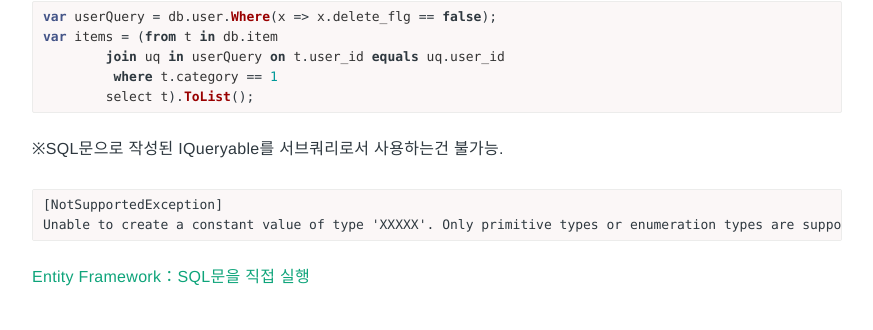
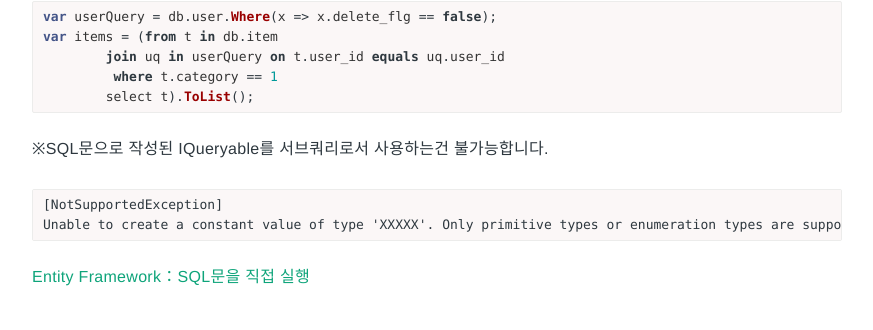
Before and after one commit to Pie001/pie001.github.io, a Jekyll site: the page built from _posts/2017-02-02-0007.md, in a window 1280 px wide and 900 px high, scrolled down 3442 px. Shown: the part 120-450 px from the top of the window, without its empty margins (203-1076 px from the left). Built offline with Jekyll 4.4.1, drawn with Linux system fonts in a browser that asks for light colours; comment, search, counter and statistics services are not loaded.

Commit message:
Update 2017-02-02-0007.md

````diff
--- a/_posts/2017-02-02-0007.md
+++ b/_posts/2017-02-02-0007.md
@@ -161,7 +161,8 @@ var items = (from t in db.item
 	 where t.category == 1
 	select t).ToList();
 ```
-※SQL문으로 작성된 IQueryable를 서브쿼리로서 사용하는건 불가능.
+※SQL문으로 작성된 IQueryable를 서브쿼리로서 사용하는건 불가능합니다.
+
 ```
 [NotSupportedException]
 Unable to create a constant value of type 'XXXXX'. Only primitive types or enumeration types are supported in this context.
````
